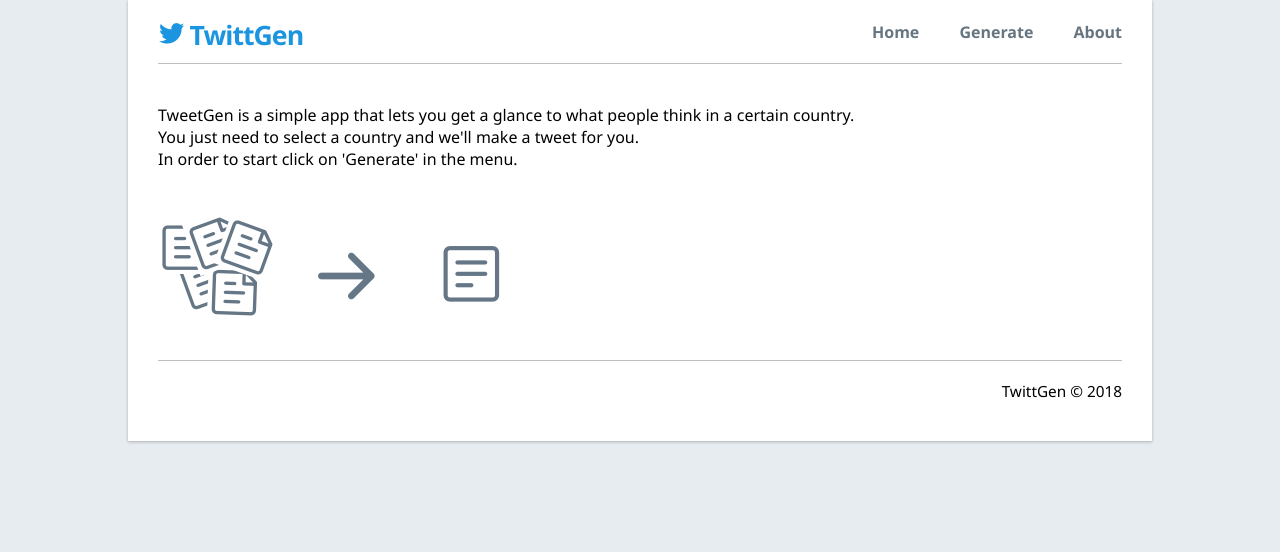
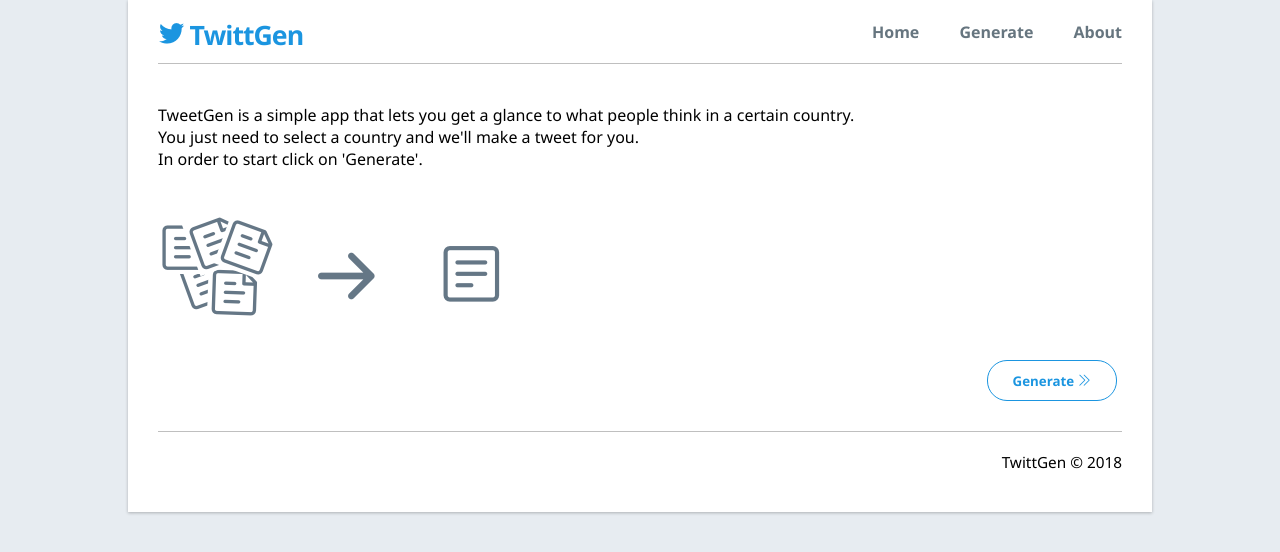
Before and after one commit to sharon77242/Tweets, an Angular app in the folder Web/: page /Main in a window 1280 px wide. Shown: the top 552 px of the page. Built offline with nearby package versions, Linux system fonts and the light colour scheme.

Commit message:
Add button style & add button to main page

```diff
--- a/Web/src/app/app.component.css
+++ b/Web/src/app/app.component.css
@@ -54,6 +54,7 @@
 }
 
 .footer {
+    margin-top: 30px;
     text-align: right;
     padding: 20px 0;
     border-top: 1px solid rgba(0,0,0,0.25);
--- a/Web/src/app/main/main.component.html
+++ b/Web/src/app/main/main.component.html
@@ -1,7 +1,7 @@
 <p>
-  TweetGen is a simple app that lets you get a glance to what people think in a certain country.<br>
-  You just need to select a country and we'll make a tweet for you.<br>
-  In order to start click on 'Generate' in the menu.
+  TweetGen is a simple app that lets you get a glance to what people think in a certain country.
+  <br> You just need to select a country and we'll make a tweet for you.
+  <br> In order to start click on 'Generate'.
 </p>
 
 <div class="icons-animation">
@@ -18,6 +18,15 @@
   </div>
 
   <div style="padding-top: 17px;" [ngClass]="showText ? 'animated fadeInLeft' : ''" [hidden]="!showText">
-      <span class="edgeicon icon-text text"></span>
+    <span class="edgeicon icon-text text"></span>
   </div>
 </div>
+
+<div style="text-align: right; padding-right: 5px;">
+  <a href="/Generate">
+    <button class="button" type="button">
+      Generate
+      <span class="edgeicon icon-double-arrow-right"></span>
+    </button>
+  </a>
+</div>
--- a/Web/src/styles.css
+++ b/Web/src/styles.css
@@ -13,6 +13,26 @@ body {
 @font-face {
     font-family: "edgeicons";
     src: url(assets/edge-icons-Regular.woff);
+}
+
+.button {
+    font-family: inherit;
+    font-weight: bold;
+    cursor: pointer;
+    border-radius: 20px;
+    background-color: #fff;
+    border: 1px #1B95E0 solid;
+    color: #1B95E0;
+    padding: 10px 25px;
+    transition: box-shadow .15s ease-in-out;
+}
+
+.button:hover {
+    background-color: #E8F4FB;
+}
+
+.button:active {
+    box-shadow: 0 0 0 2px #FFFFFF, 0 0 0 4px #1B95E0;
 }
 
 .edgeicon {
@@ -38,3 +58,7 @@ body {
 .icon-text::before {
     content: "\f094";
 }
+
+.icon-double-arrow-right::before {
+    content: "\f192";
+}
```
